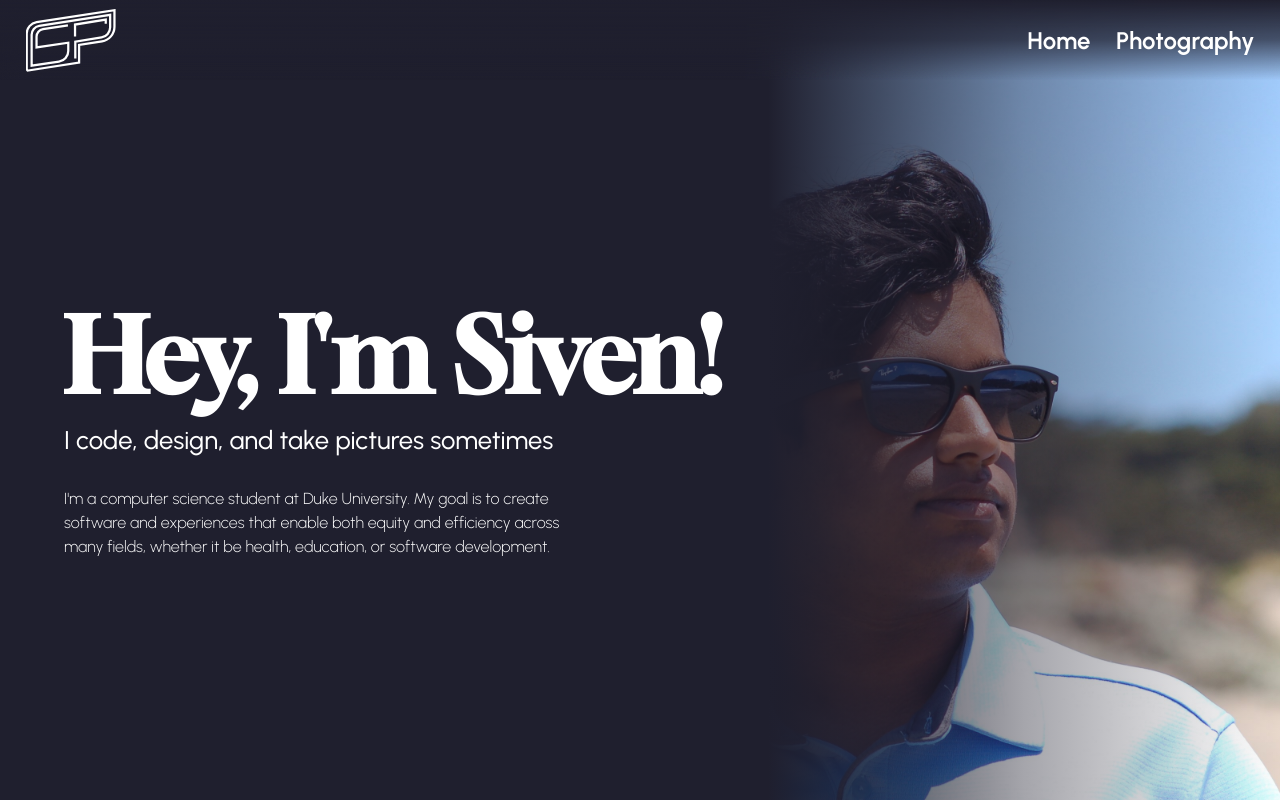
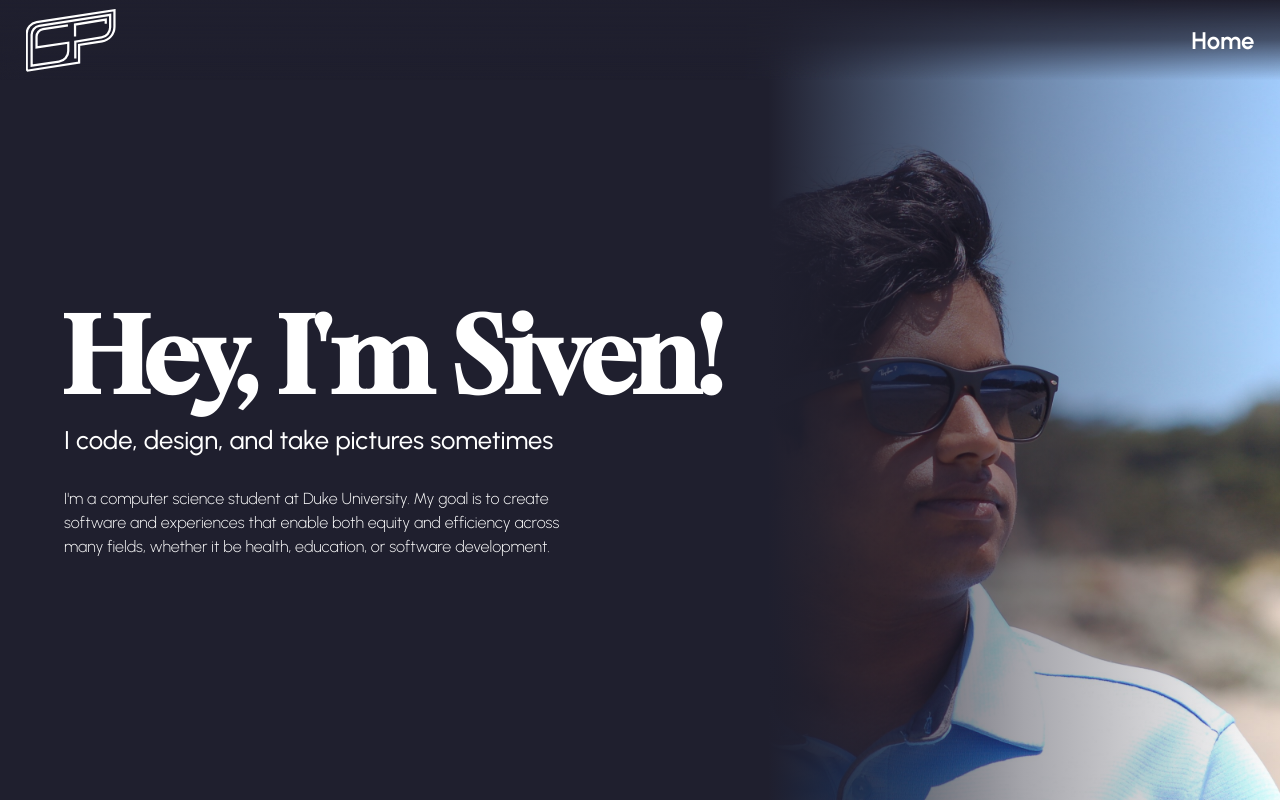
Before and after one commit to sivepanda/folio, a SvelteKit app: page / in a window 1280 px wide. Built offline with nearby package versions, Linux system fonts and the light colour scheme.

Commit message:
Remove unused tab

```diff
--- a/src/components/Header.svelte
+++ b/src/components/Header.svelte
@@ -30,7 +30,7 @@
     </svg>
     <div class="right">
         <a href="/">Home</a>
-        <a href="/photography">Photography</a>
+        <!-- <a href="/photography">Photography</a> -->
          <div></div>
     </div>
 </div>
```
